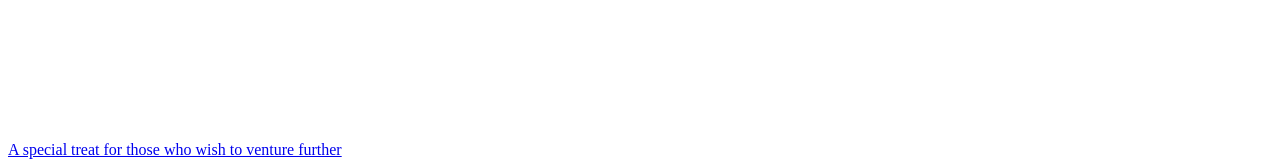
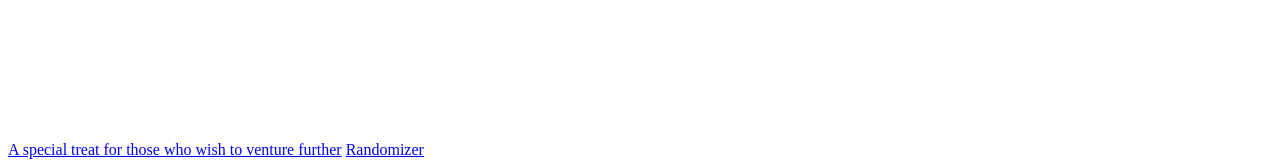
Before and after one commit to psychedzygma/zygma, a plain HTML site: page index.html in a window 1280 px wide. Shown: the part 665-832 px from the top of the page. Drawn offline with Linux system fonts and the light colour scheme.

Commit message:
Update index.html

```diff
--- a/index.html
+++ b/index.html
@@ -23,6 +23,7 @@ Your browser does not support the video tag.
 <br>
 <br>
 <a href="dancing_baby.html">A special treat for those who wish to venture further</a>
+<a href="random.html">Randomizer</a>
     </nav>
   </body>
 </html>
```
